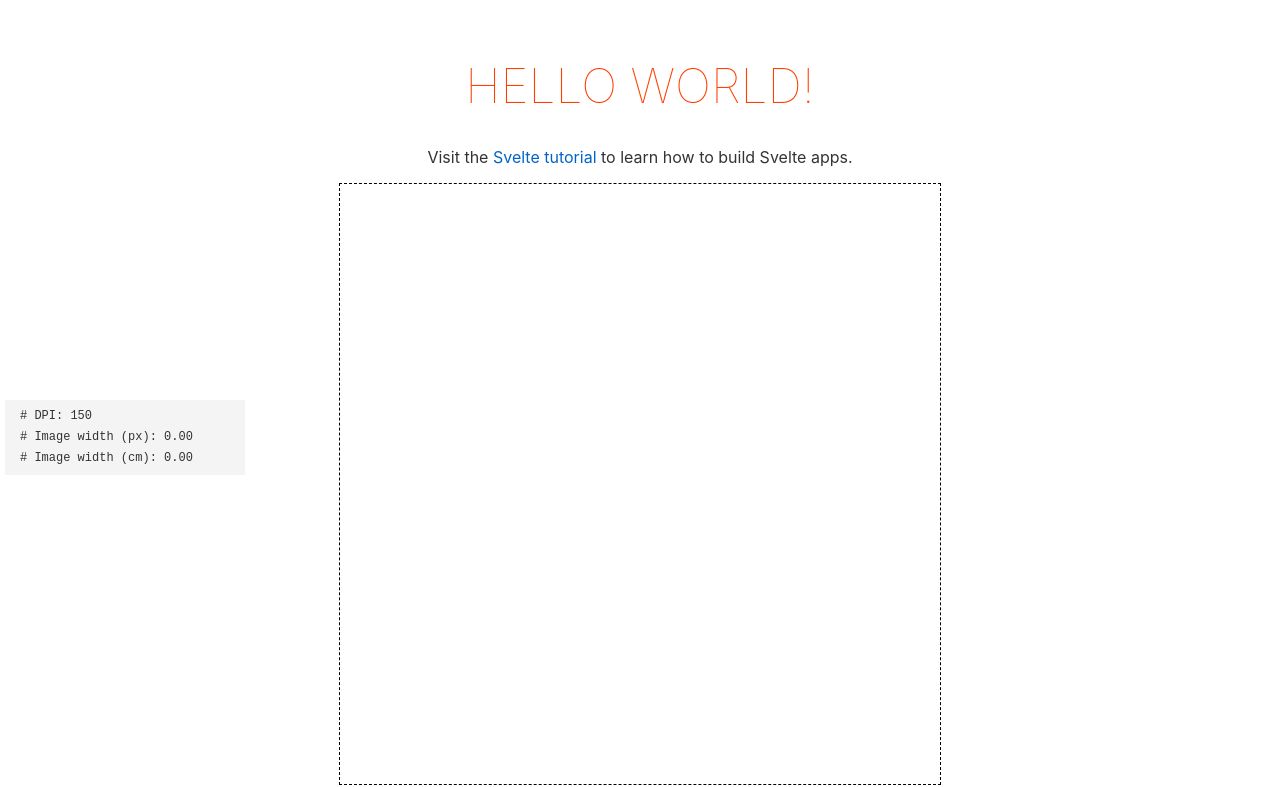
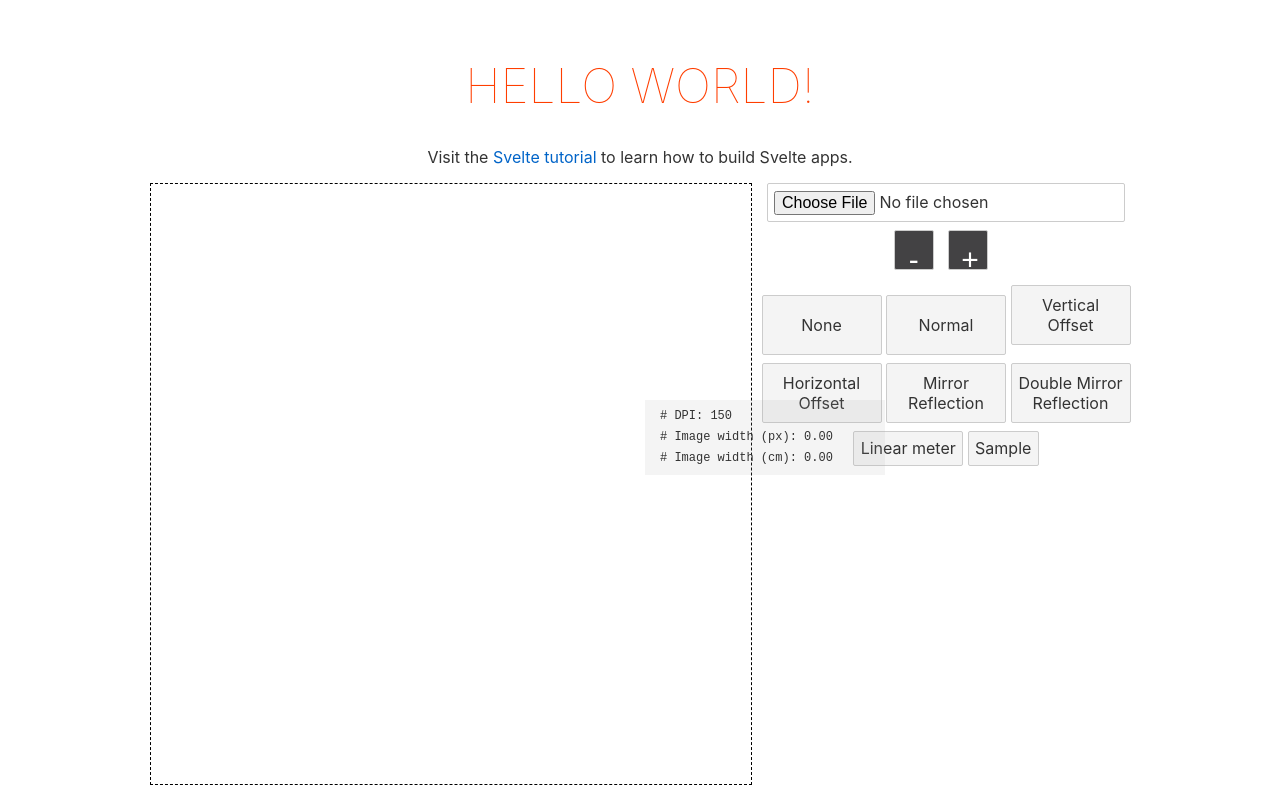
Before and after one commit to fibbo/textile-designer, a Svelte app: page / in a window 1280 px wide. Shown: the top 787 px of the page. Built offline with nearby package versions, Linux system fonts and the light colour scheme.

Commit message:
trying to improve positioning

```diff
--- a/src/Debug.svelte
+++ b/src/Debug.svelte
@@ -20,7 +20,7 @@ $: imageWidthCM = ((imageLayer.image ? imageLayer.image.width : 0) / state.dpi *
 #debug {
     position: fixed;
     text-align: left;
-    left: 5px;
+    left: 645px;
     top: 50%;
     width: 240px;
     background: #aaaaaa20;
--- a/src/Designer.svelte
+++ b/src/Designer.svelte
@@ -190,27 +190,39 @@ function OnNormal() {
 </script>
 
 <div id='container'>
-    <canvas id='canvas' width="{CANVAS_X_DIM}px" height="{CANVAS_Y_DIM}px"
-    ></canvas><br>
-    <input type='file' id='file-input' on:change={OnChange}>
-    <button class='size' on:click={OnMakeSmaller}>-</button>
-    <button class='size' on:click={OnMakeBigger}>+</button>
-    <br>
-    <button on:click={() => { state.selectedLayout = LAYOUT.NONE; Draw();}}>None</button>
-    <button on:click={() => { state.selectedLayout = LAYOUT.NORMAL; Draw();}}>Normal</button>
-    <button on:click={() => { state.selectedLayout = LAYOUT.VERTICAL_OFFSET; Draw();}}>Vertical Offset</button>
-    <button on:click={() => { state.selectedLayout = LAYOUT.HORIZONTAL_OFFSET; Draw();}}>Horizontal Offset</button>
-    <button on:click={() => { state.selectedLayout = LAYOUT.MIRROR_REFLECTION; Draw();}}>Mirror Reflection</button>
-    <button on:click={() => { state.selectedLayout = LAYOUT.DOUBLE_MIRROR_REFLECTION; Draw();}}>Double Mirror Reflection</button>
-    <br>
-    <button on:click={() => { state.canvasSizeCM = 100; Resize(); Draw(); }}>Linear meter</button>
-    <button on:click={() => { state.canvasSizeCM = 20; Resize(); Draw(); }}>Sample</button>
+    <div id='canvas-container'>
+        <canvas id='canvas' width="{CANVAS_X_DIM}px" height="{CANVAS_Y_DIM}px"
+        ></canvas>
+    </div>
+    <div id='layout'>
+        <input type='file' id='file-input' on:change={OnChange}><br>
+        <button class='size' on:click={OnMakeSmaller}>-</button>
+        <button class='size' on:click={OnMakeBigger}>+</button><br>
+        <button class='btn-layout' on:click={() => { state.selectedLayout = LAYOUT.NONE; Draw();}}>None</button>
+        <button class='btn-layout' on:click={() => { state.selectedLayout = LAYOUT.NORMAL; Draw();}}>Normal</button>
+        <button class='btn-layout' on:click={() => { state.selectedLayout = LAYOUT.VERTICAL_OFFSET; Draw();}}>Vertical Offset</button><br>
+        <button class='btn-layout' on:click={() => { state.selectedLayout = LAYOUT.HORIZONTAL_OFFSET; Draw();}}>Horizontal Offset</button>
+        <button class='btn-layout' on:click={() => { state.selectedLayout = LAYOUT.MIRROR_REFLECTION; Draw();}}>Mirror Reflection</button>
+        <button class='btn-layout' on:click={() => { state.selectedLayout = LAYOUT.DOUBLE_MIRROR_REFLECTION; Draw();}}>Double Mirror Reflection</button><br>
+        <button on:click={() => { state.canvasSizeCM = 100; Resize(); Draw(); }}>Linear meter</button>
+        <button on:click={() => { state.canvasSizeCM = 20; Resize(); Draw(); }}>Sample</button>
+    </div>
     <Debug {state} {imageLayer}/>
 </div>
 
 <style>
 #container {
+    display: inline-flex;
+}
+
+#layout {
     display: inline-block;
+    margin-left: 10px;
+}
+
+.btn-layout {
+    width: 120px;
+    height: 60px;
 }
 
 .size {
```
